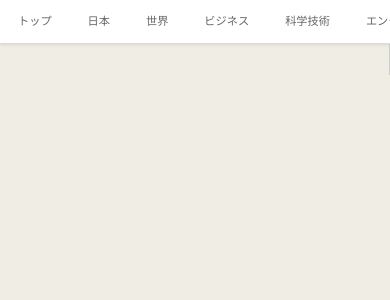
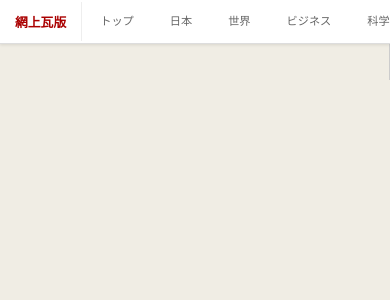
Before and after one commit to pnkt313/denno-news, a Flask app: template templates/index.html in a window 390 px wide. Shown: the top 300 px of the page. Run offline with Flask 3, Linux system fonts and the light colour scheme; the template is opened without the code that fills it, so the values that code supplies are empty.

Commit message:
Update index.html

```diff
--- a/templates/index.html
+++ b/templates/index.html
@@ -3,7 +3,7 @@
 <head>
     <meta charset="UTF-8">
     <meta name="viewport" content="width=device-width, initial-scale=1.0">
-    <title>電脳新聞 縦書き電子版</title>
+    <title>網上瓦版</title>
     <style>
         /* ==========================================================
            1. 全体設定
@@ -23,7 +23,7 @@
         }
 
         /* ==========================================================
-           2. スリムな横スクロールメニュー（スマートニュース風）
+           2. スリムな横スクロールメニュー（網上瓦版ロゴ入り）
            ========================================================== */
         nav {
             writing-mode: horizontal-tb;
@@ -31,8 +31,9 @@
             top: 0;
             left: 0;
             width: 100%;
-            background-color: #fff; /* 白背景で清潔感 */
-            display: block;
+            background-color: #fff;
+            display: flex; /* ロゴとメニューを横に並べる */
+            align-items: center;
             padding: 0;
             z-index: 1000;
             box-shadow: 0 1px 3px rgba(0,0,0,0.1);
@@ -40,23 +41,35 @@
             border-bottom: 1px solid #ddd;
         }
 
-        /* ロゴはスマホでは邪魔なので非表示、または極小 */
-        nav .brand { display: none; }
+        /* 左側に固定されるロゴ */
+        nav .brand {
+            display: inline-block;
+            color: #a00; /* 瓦版らしい赤 */
+            font-size: 1.6rem;
+            font-weight: 900;
+            padding: 10px 15px;
+            white-space: nowrap;
+            font-family: "Yu Mincho", serif;
+            border-right: 1px solid #eee; /* メニューとの区切り線 */
+            background-color: #fff;
+        }
 
+        /* 右側のスクロールするメニュー */
         nav .menu {
             display: flex;
-            overflow-x: auto; /* 横にスワイプ可能に */
+            overflow-x: auto;
             white-space: nowrap;
             -webkit-overflow-scrolling: touch;
-            scrollbar-width: none; /* Firefox用 */
+            scrollbar-width: none;
+            flex-grow: 1; /* 残りの幅をすべて使う */
         }
 
-        nav .menu::-webkit-scrollbar { display: none; /* Chrome/Safari用 */ }
+        nav .menu::-webkit-scrollbar { display: none; }
 
         nav .menu a {
             text-decoration: none;
             color: #666;
-            font-size: 1.4rem; /* 文字を小さくスマートに */
+            font-size: 1.4rem;
             padding: 12px 18px;
             background-color: transparent;
             display: inline-block;
@@ -65,7 +78,6 @@
             border-bottom: 3px solid transparent;
         }
 
-        /* 選択中のタブ：赤い下線を表示 */
         nav .menu a.active {
             color: #a00;
             font-weight: bold;
@@ -73,14 +85,14 @@
         }
 
         /* ==========================================================
-           3. 紙面レイアウト（PC版：2段×3列）
+           3. 紙面レイアウト（PC版）
            ========================================================== */
         main {
             display: grid;
             grid-template-rows: repeat(2, 1fr);
             grid-auto-flow: column;
             gap: 35px;
-            padding: 60px 30px 30px 30px; /* メニューが細くなったので上部余白を削減 */
+            padding: 65px 30px 30px 30px;
             height: 100vh;
             box-sizing: border-box;
             overflow-x: auto;
@@ -124,7 +136,7 @@
         }
 
         .content {
-            font-size: 2.4rem;
+            font-size: 2.4rem; /* 文字サイズを大きく設定 */
             line-height: 1.7;
             text-align: justify;
             display: block !important;
@@ -140,8 +152,8 @@
         a:hover { background-color: rgba(255,255,255,0.4); }
 
         /* ==========================================================
-           4. スマホ用設定（1x6 垂直並び）
-           ========================================================== */
+           4. スマホ用設定
+           ========================================================= */
         @media (max-width: 768px) {
             body {
                 writing-mode: horizontal-tb;
@@ -155,7 +167,7 @@
             main {
                 display: flex;
                 flex-direction: column;
-                padding: 55px 15px 20px 15px; /* メニューの高さに最適化 */
+                padding: 60px 15px 20px 15px;
                 height: auto;
                 gap: 50px;
             }
@@ -163,7 +175,7 @@
             article {
                 writing-mode: vertical-rl !important;
                 -webkit-writing-mode: vertical-rl !important;
-                height: 450px;
+                height: 450px !important; /* 高さを揃える設定 */
                 width: 100%;
                 min-width: 0;
                 overflow-x: auto;
@@ -176,10 +188,8 @@
                 display: block !important;
             }
 
-            h2 { font-size: 2.6rem; }
-            .content {
-                font-size: 2.1rem;
-                height: 450px; }
+            h2 { font-size: 2.6rem; height: 450px !important; margin: 0 !important; }
+            .content { font-size: 2.1rem; height: 450px !important; margin: 0 !important; padding: 0 10px; }
 
             article::after {
                 bottom: -25px;
@@ -191,6 +201,7 @@
 <body>
 
 <nav>
+    <div class="brand">網上瓦版</div>
     <div class="menu">
         <a href="/?cat=top" class="{% if current_cat == 'top' %}active{% endif %}">トップ</a>
         <a href="/?cat=japan" class="{% if current_cat == 'japan' %}active{% endif %}">日本</a>
```
